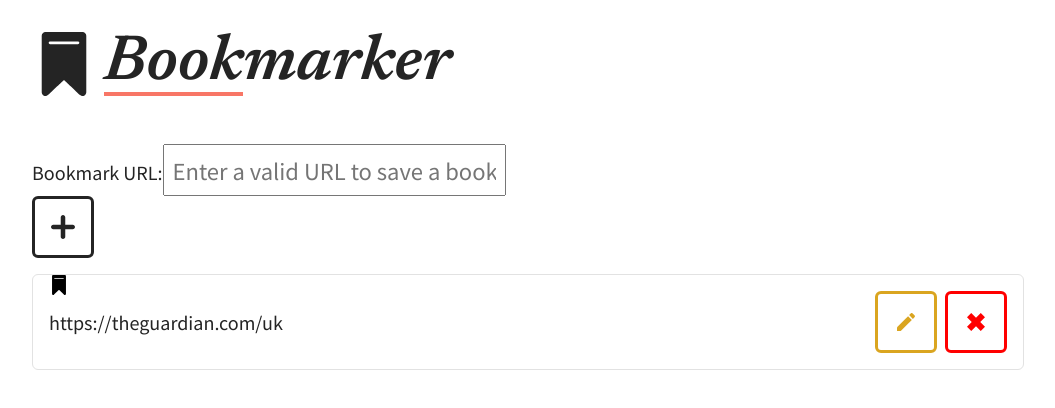
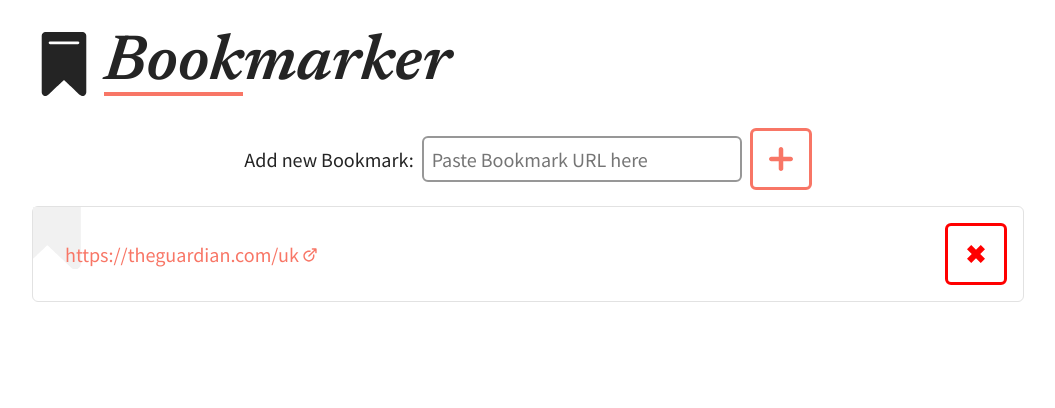
Before and after one commit to jackfreeman279/bookmarker, a React (Create React App) app: page / in a window 1280 px wide. Shown: the top 408 px of the page, without its empty margins (112-1167 px from the left). Built offline with nearby package versions, Linux system fonts and the light colour scheme.

Commit message:
Removed edit functionality

```diff
--- a/src/App.js
+++ b/src/App.js
@@ -20,15 +20,14 @@ function App() {
         }
     ] );
 
-    // const addBookmark = bookmark => {
-    //     bookmark.id = createId();
-    //     setBookmarks( previousState => {
-    //         return { ...previousState, bookmark };
-    //     } );
-    // };
-
-    const editBookmark = bookmark => {
-        console.log( 'Edit Bookmark: ', bookmark );
+    const addBookmark = bookmarkUrl => {
+        const bookmark = {
+            id: createId(),
+            url: bookmarkUrl
+        };
+        setBookmarks( previousState => {
+            return [ ...previousState, bookmark ];
+        } );
     };
 
     const deleteBookmark = id => {
@@ -38,10 +37,9 @@ function App() {
     return (
         <div className="wrapper">
             <Header title="Bookmarker" />
-            <AddBookmark />
+            <AddBookmark addBookmark={ addBookmark } />
             <Bookmarks
                 bookmarks={ bookmarks }
-                editBookmark={ editBookmark }
                 deleteBookmark={ deleteBookmark }
             />
         </div>
--- a/src/components/AddBookmark.js
+++ b/src/components/AddBookmark.js
@@ -1,36 +1,54 @@
 import React, { useState } from 'react';
+import PropTypes from 'prop-types';
 import styled from 'styled-components';
 
 // import { ReactComponent as Logo } from '../i/logo.svg';
 import { ReactComponent as Plus } from '../i/plus.svg';
 
 const Form = styled.form`
+    display: flex;
+    align-items: center;
+    justify-content: center;
     margin-bottom: var(--spacing);
+    font-size: 1.8rem;
 `;
 
 const Label = styled.label`
-    margin-bottom: var(--spacing);
+    position: relative;
 `;
 
 const Input = styled.input`
+    min-width: 32rem;
+    margin-left: var(--spacing-s);
     padding: var(--spacing-s);
-    font-size: 2.2rem;
+    border: 2px solid var(--medium-ui);
+    border-radius: 6px;
+
+    &:active {
+        border-color: var(--primary);
+    }
+
+    &.error {
+        border-color: var(--negative);
+    }
 `;
 
 const Button = styled.button`
-    margin-bottom: var(--spacing);
+    margin-left: var(--spacing-s);
 `;
 
 /**
  * An input used to submit a new bookmark
  *
+ * @param {object} props - passed component props
+ * @param {Function} props.addBookmark - function to add a bookmark
  * @returns {object} React component render
  */
-export default function AddBookmark() {
+function AddBookmark( { addBookmark } ) {
 
     const [ formState, setFormState ] = useState( { value: '' } );
     const [ formError, setFormError ] = useState( '' );
-    const [ placeholderText, setPlaceholderText ] = useState( 'Enter a valid URL to save a bookmark.' );
+    const [ placeholderText, setPlaceholderText ] = useState( 'Paste Bookmark URL here' );
 
     /**
      * When the input is changed
@@ -47,6 +65,7 @@ export default function AddBookmark() {
      * React Controlled Inputs are sanitised by default, so no need to add this layer to prevent XSS
      *
      * @param {string} bookmarkUrl - the URL to validate
+     * @returns {boolean} true of the URL has passed validation
      */
     const handleValidation = bookmarkUrl => {
 
@@ -58,7 +77,10 @@ export default function AddBookmark() {
             setFormError( 'Please enter a full, valid URL. Make sure to include "https://"!' );
         } else { // clear error
             setFormError( '' );
+            return true;
         }
+
+        return false;
     };
 
     /**
@@ -71,27 +93,35 @@ export default function AddBookmark() {
         setFormState( { value: '' } );
 
         if ( handleValidation( formState.value ) ) {
-            setPlaceholderText( 'How about another URL?' );
+            addBookmark( formState.value );
+            setPlaceholderText( 'How about another?' );
         } else {
-            setPlaceholderText( 'Try a different URL.' );
+            setPlaceholderText( 'Invalid, see error tooltip for details.' );
         }
     };
 
     return (
         <Form onSubmit={ event => handleSubmit( event ) }>
             <Label>
-                Bookmark URL:
+                Add new Bookmark:
                 <Input
                     type="text"
                     value={ formState.value }
                     onChange={ event => handleChange( event ) }
                     placeholder={ placeholderText }
                     className={ formError ? 'error' : '' } />
+                <span className={ `tooltip tooltip--error ${ formError ? 'is-active' : '' }` }>{ formError }</span>
             </Label>
-            <span className="tooltip">{ formError }</span>
-            <Button type="submit" className="button">
+            <Button type="submit" className="button button--primary">
+                <span className="tooltip">Add Bookmark</span>
                 <Plus className="button__icon" />
             </Button>
         </Form>
     );
 }
+
+AddBookmark.propTypes = {
+    addBookmark: PropTypes.func.isRequired
+};
+
+export default AddBookmark;
--- a/src/components/Bookmark.js
+++ b/src/components/Bookmark.js
@@ -3,35 +3,54 @@ import PropTypes from 'prop-types';
 import styled from 'styled-components';
 
 import { ReactComponent as Logo } from '../i/logo.svg';
-import { ReactComponent as Edit } from '../i/edit.svg';
+import { ReactComponent as External } from '../i/external.svg';
 import { ReactComponent as Delete } from '../i/delete.svg';
 
 const Container = styled.div`
     position: relative;
     display: flex;
     align-items: center;
-    padding: var(--spacing);
+    padding: var(--spacing) var(--spacing) var(--spacing) var(--spacing-l);
     border: 1px solid var(--light-ui);
     border-radius: 6px;
     box-shadow: -1px 1px 6px 3px rgba(#000, .2);
 `;
 
-const Icon = styled( Logo )`
-    width: 2rem;
-    height: 2rem;
+const IconContainer = styled.div`
+    width: 6.2rem;
+    height: 6.2rem;
     position: absolute;
     top: 0;
-    left: var(--spacing);
+    left: 0;
+    overflow: hidden;
 `;
 
-const Actions = styled.div`
-    display: flex;
-    margin-left: auto;
+const Icon = styled( Logo )`
+    width: 9.6rem;
+    height: 9.6rem;
+    transform: translate(-35%, -35%);
+    fill: var(--very-light-ui);
+`;
+
+const Link = styled.a`
+    position: relative;
+    color: var(--primary);
+    text-decoration: none;
+
+    &:hover {
+        text-decoration: underline;
+    }
+`;
+
+const ExternalIcon = styled( External )`
+    width: 1.4rem;
+    height: 1.4rem;
+    margin-left: var(--spacing-xs);
+    fill: currentColor;
 `;
 
 const Button = styled.button`
-    margin-left: var(--spacing-s);
-
+    margin-left: auto;
 `;
 
 /**
@@ -39,38 +58,36 @@ const Button = styled.button`
  *
  * @param {object} props - passed component props
  * @param {object} props.bookmark - a bookmark to display
- * @param {Function} props.editBookmark - enables a user to edit a bookmark
  * @param {Function} props.deleteBookmark - deletes a bookmark from the list
  * @returns {object} React component render
  */
-function Bookmark( { bookmark, editBookmark, deleteBookmark } ) {
+function Bookmark( { bookmark, deleteBookmark } ) {
 
     return (
         <Container>
+            <IconContainer>
                 <Icon />
+            </IconContainer>
+            <Link
+                href={ bookmark.url }
+                target="_blank"
+                rel="noopener noreferrer">
                 { bookmark.url }
-            <Actions>
-                <Button
-                    onClick={ () => editBookmark( bookmark.id ) }
-                    className="button button--edit">
-                    <span className="tooltip">Edit</span>
-                    <Edit className="button__icon"/>
-                </Button>
+                <ExternalIcon />
+            </Link>
             <Button
                 onClick={ () => deleteBookmark( bookmark.id ) }
                 className="button button--delete">
-                    <span className="tooltip">Delete</span>
+                <span className="tooltip">Delete Bookmark</span>
                 <Delete className="button__icon"/>
             </Button>
-            </Actions>
         </Container>
     );
 }
 
 Bookmark.propTypes = {
     bookmark: PropTypes.object,
-    editBookmark: PropTypes.function,
-    deleteBookmark: PropTypes.function
+    deleteBookmark: PropTypes.func
 };
 
 export default Bookmark;
--- a/src/components/Bookmarks.js
+++ b/src/components/Bookmarks.js
@@ -17,11 +17,10 @@ const ListItem = styled.li`
  *
  * @param {object} props - passed component props
  * @param {Array<object>} props.bookmarks - the list of individual bookmarks to render
- * @param {Function} props.editBookmark - enables a user to edit a bookmark
  * @param {Function} props.deleteBookmark - deletes a bookmark from the list
  * @returns {object} React component render
  */
-function Bookmarks( { bookmarks, editBookmark, deleteBookmark } ) {
+function Bookmarks( { bookmarks, deleteBookmark } ) {
 
     return (
         <List>
@@ -30,7 +29,7 @@ function Bookmarks( { bookmarks, editBookmark, deleteBookmark } ) {
                     bookmarks.map( bookmark => {
                         return (
                             <ListItem key={ bookmark.id }>
-                                <Bookmark bookmark={ bookmark } editBookmark={ editBookmark } deleteBookmark={ deleteBookmark } />
+                                <Bookmark bookmark={ bookmark } deleteBookmark={ deleteBookmark } />
                             </ListItem>
                         );
                     } )
@@ -44,8 +43,7 @@ function Bookmarks( { bookmarks, editBookmark, deleteBookmark } ) {
 
 Bookmarks.propTypes = {
     bookmarks: PropTypes.array,
-    editBookmark: PropTypes.function,
-    deleteBookmark: PropTypes.function
+    deleteBookmark: PropTypes.func
 };
 
 export default Bookmarks;
--- a/src/components/Header.js
+++ b/src/components/Header.js
@@ -6,10 +6,10 @@ import { Link } from 'react-router-dom';
 import { ReactComponent as Logo } from '../i/logo.svg';
 
 const HomeLink = styled( Link )`
-        display: flex;
+    display: inline-flex;
     align-items: center;
-        margin-bottom: var(--spacing);
-        padding: var(--spacing-l) 0;
+    margin-bottom: var(--spacing-l);
+    padding-top: var(--spacing-l);
 
     &:hover {
 
@@ -21,7 +21,6 @@ const HomeLink = styled( Link )`
             width: 100%;
         }
     }
-
 `;
 
 const BrandLogo = styled( Logo )`
```
Also changed, not shown: src/i/edit.svg (deleted), src/i/external.svg (added). Lines whose indentation alone changed are shown as unchanged.
